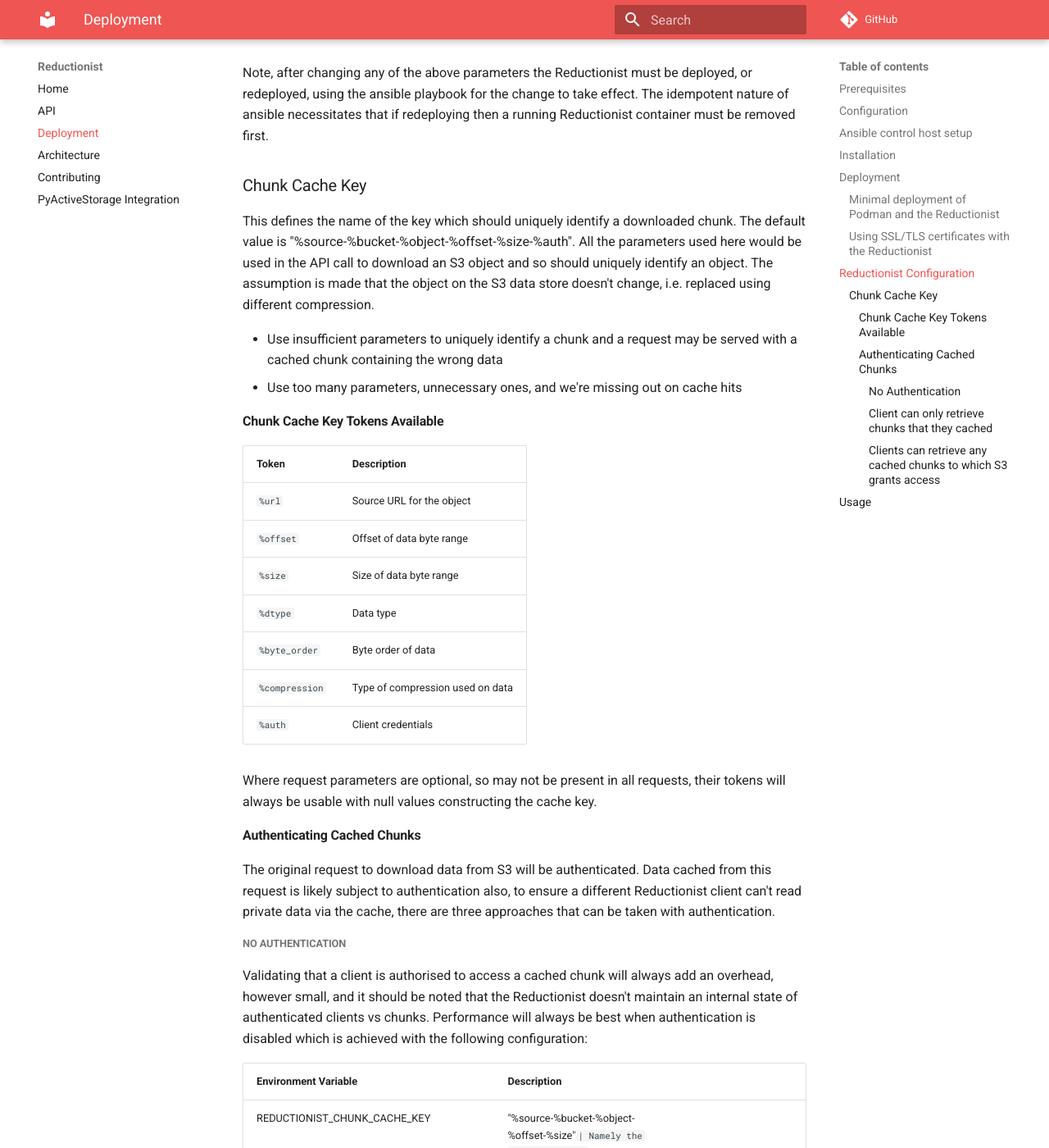
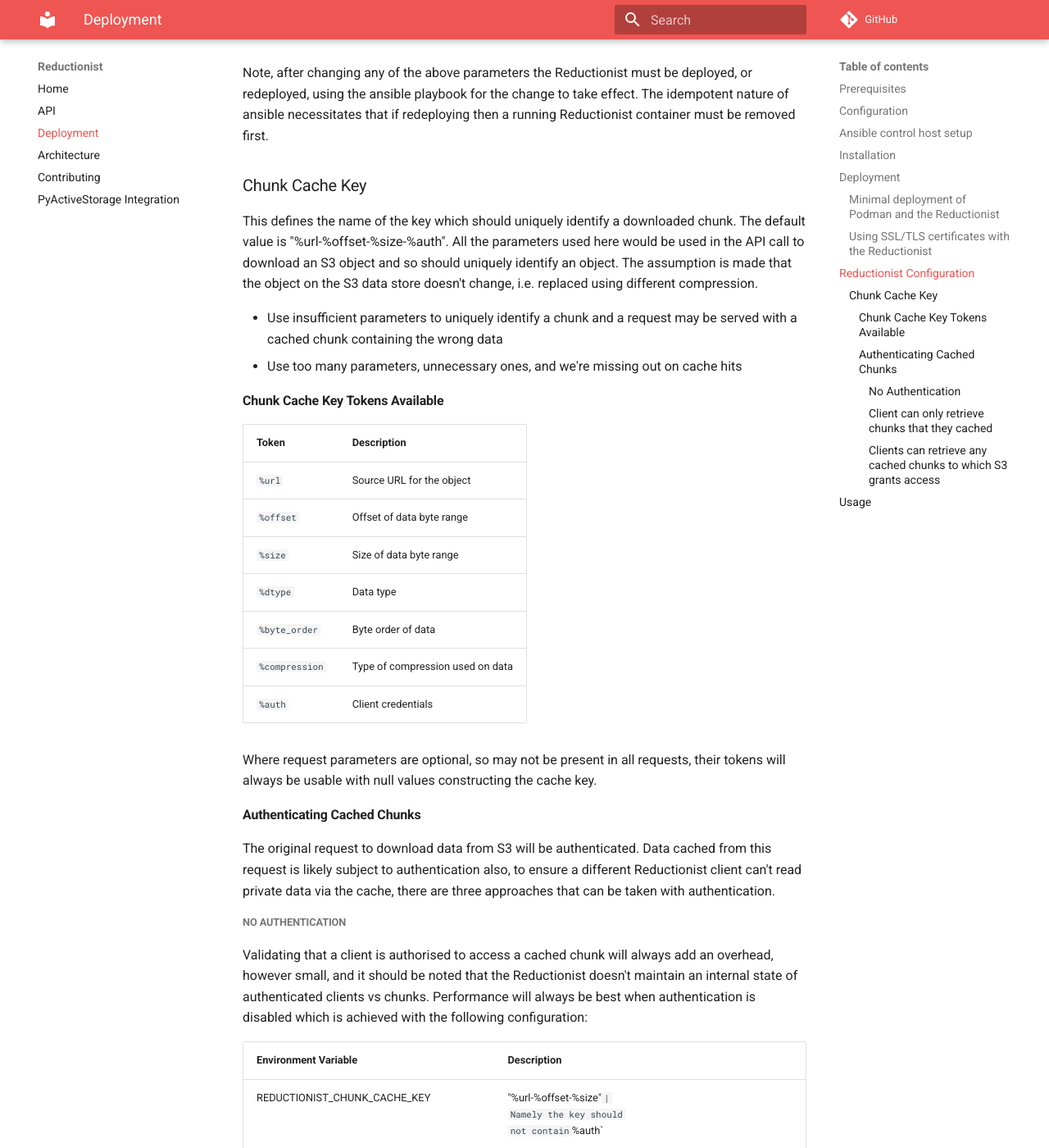
Before and after one commit to stackhpc/reductionist-rs, an MkDocs documentation site: the page built from docs/deployment.md, in a window 1280 px wide and 1400 px high, scrolled down 7363 px. Shown: the whole window at 82% size. Built offline with MkDocs 1.6.1 and Material for MkDocs 9.7.7, drawn with Linux system fonts in a browser that asks for light colours; comment, search, counter and statistics services are not loaded; some of the changed text lies outside the part shown.

Commit message:
Incorrectly documented chunk cache key, still using the S3 specific format

```diff
--- a/docs/deployment.md
+++ b/docs/deployment.md
@@ -256,7 +256,7 @@
 ### Chunk Cache Key
 
 This defines the name of the key which should uniquely identify a downloaded chunk.
-The default value is "%source-%bucket-%object-%offset-%size-%auth". All the parameters used here would be used in the API call to download an S3 object and so should uniquely identify an object.
+The default value is "%url-%offset-%size-%auth". All the parameters used here would be used in the API call to download an S3 object and so should uniquely identify an object.
 The assumption is made that the object on the S3 data store doesn't change, i.e. replaced using different compression.
 
 * Use insufficient parameters to uniquely identify a chunk and a request may be served with a cached chunk containing the wrong data
@@ -288,7 +288,7 @@
 
 | Environment Variable | Description | |
 | - | - | - |
-| REDUCTIONIST_CHUNK_CACHE_KEY | "%source-%bucket-%object-%offset-%size"` | Namely the key should not contain `%auth` |
+| REDUCTIONIST_CHUNK_CACHE_KEY | "%url-%offset-%size"` | Namely the key should not contain `%auth` |
 | REDUCTIONIST_CHUNK_CACHE_BYPASS_AUTH | true | Disable S3 authentication check prior to retrieving cached chunk |
 
 ##### Client can only retrieve chunks that they cached
@@ -297,7 +297,7 @@
 
 | Environment Variable | Description | |
 | - | - | - |
-| REDUCTIONIST_CHUNK_CACHE_KEY | "%source-%bucket-%object-%offset-%size-%auth"` | Namely the key should contain `%auth` |
+| REDUCTIONIST_CHUNK_CACHE_KEY | "%url-%offset-%size-%auth"` | Namely the key should contain `%auth` |
 | REDUCTIONIST_CHUNK_CACHE_BYPASS_AUTH | true | Disable S3 authentication check prior to retrieving cached chunk |
 
 The key name, once constructed from parameters, is [MD5](https://en.wikipedia.org/wiki/MD5) encoded so credentials aren't exposed via the chunk cache filesystem.
@@ -308,7 +308,7 @@
 
 | Environment Variable | Description | |
 | - | - | - |
-| REDUCTIONIST_CHUNK_CACHE_KEY | "%source-%bucket-%object-%offset-%size"` | Namely the key should not contain `%auth` |
+| REDUCTIONIST_CHUNK_CACHE_KEY | "%url-%offset-%size"` | Namely the key should not contain `%auth` |
 | REDUCTIONIST_CHUNK_CACHE_BYPASS_AUTH | true | Enable S3 authentication check prior to retrieving cached chunk |
 
 ## Usage
```
